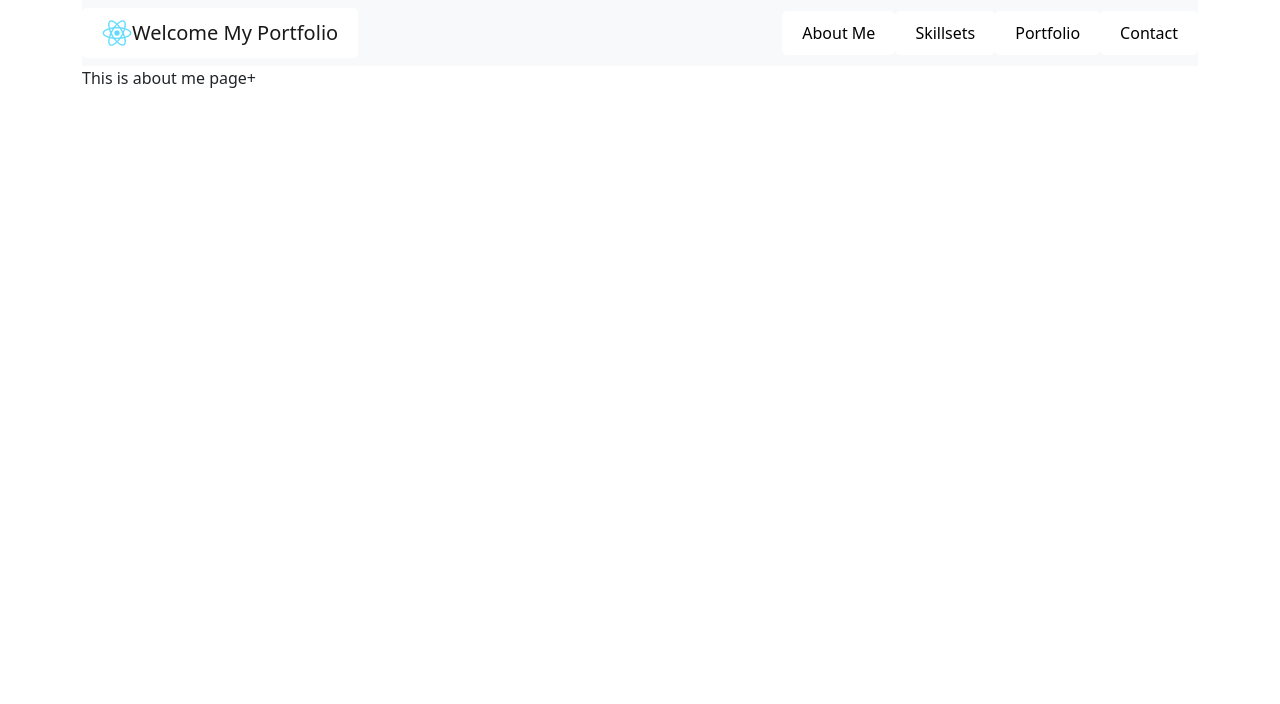
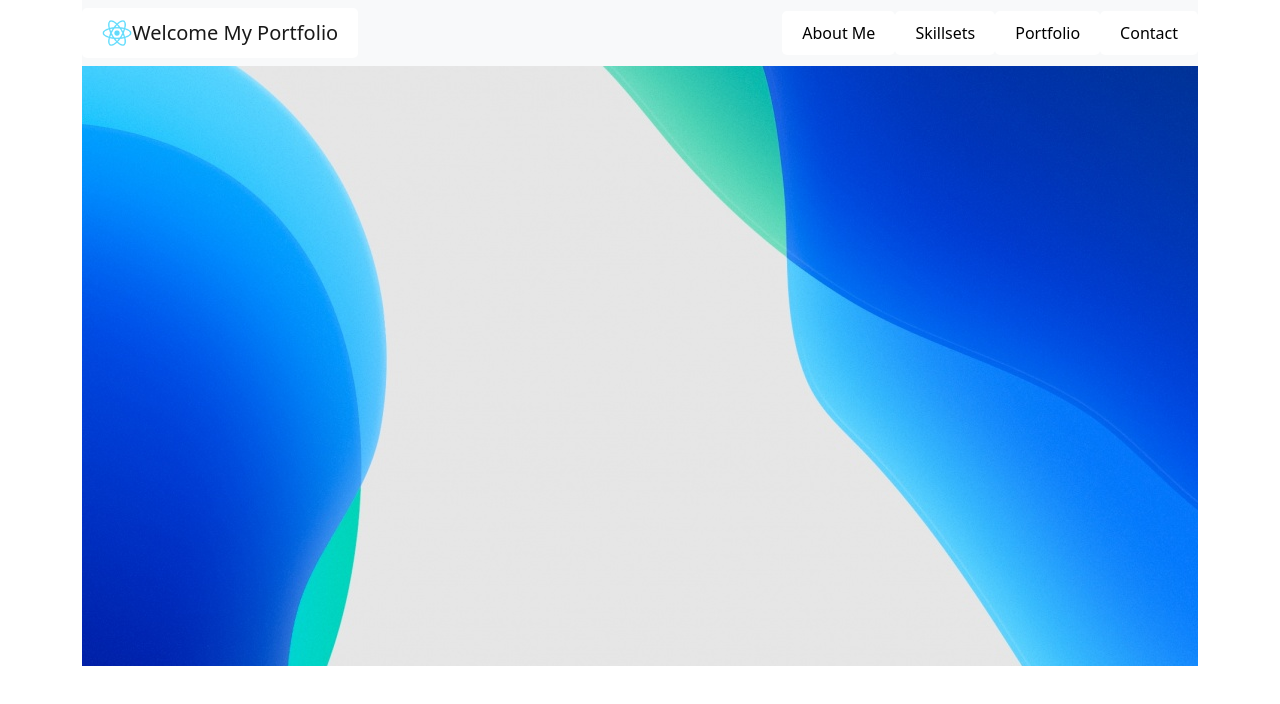
Before and after one commit to kdrbek06/portfolio, a React (Create React App) app: page / in a window 1280 px wide. Shown: the top 704 px of the page. Built offline with nearby package versions, Linux system fonts and the light colour scheme.

Commit message:
Add a background image to aboutme.tsx

```diff
--- a/src/components/AboutMe.tsx
+++ b/src/components/AboutMe.tsx
@@ -2,9 +2,10 @@
 
 export default function AboutMe () {
   return (
-    <div>
+    <div className="aboutContainer">
+        <div>
 
-      This is about me page+
+        </div>
     </div>
   );
 }
--- a/src/index.css
+++ b/src/index.css
@@ -9,6 +9,12 @@ a:link, a:visited {
   }
 
   a:hover, a:active {
-    background-color: #007BFF;
-    color: white;
+    background-color: #3c96f7;
+    color: rgb(255, 255, 255);
   }
+
+
+  .aboutContainer {
+      background-image: url('../src/img/bg-image.jpg');
+      min-height: 600px;
+  }
```
Also changed, not shown: src/img/bg-image.jpg (added).
